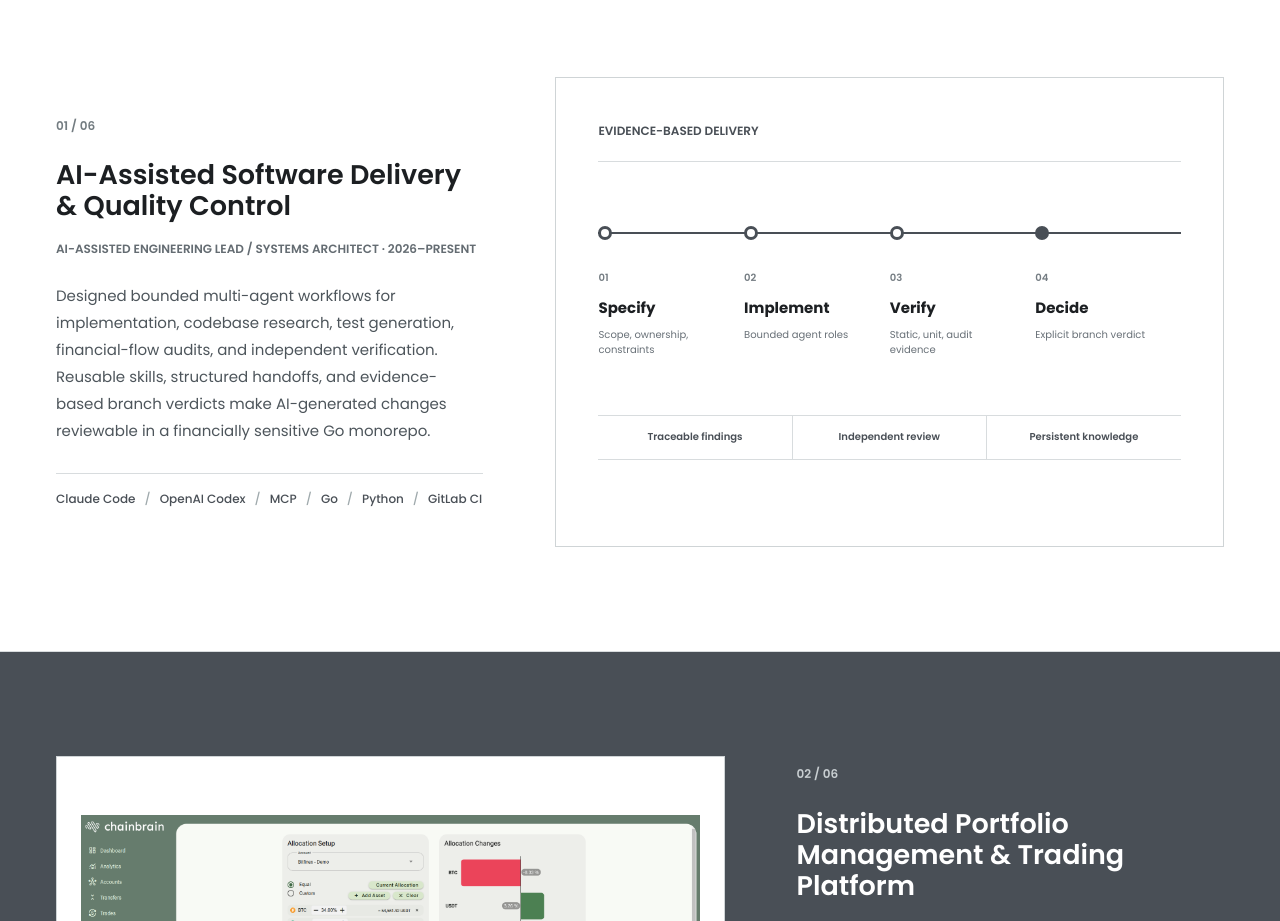
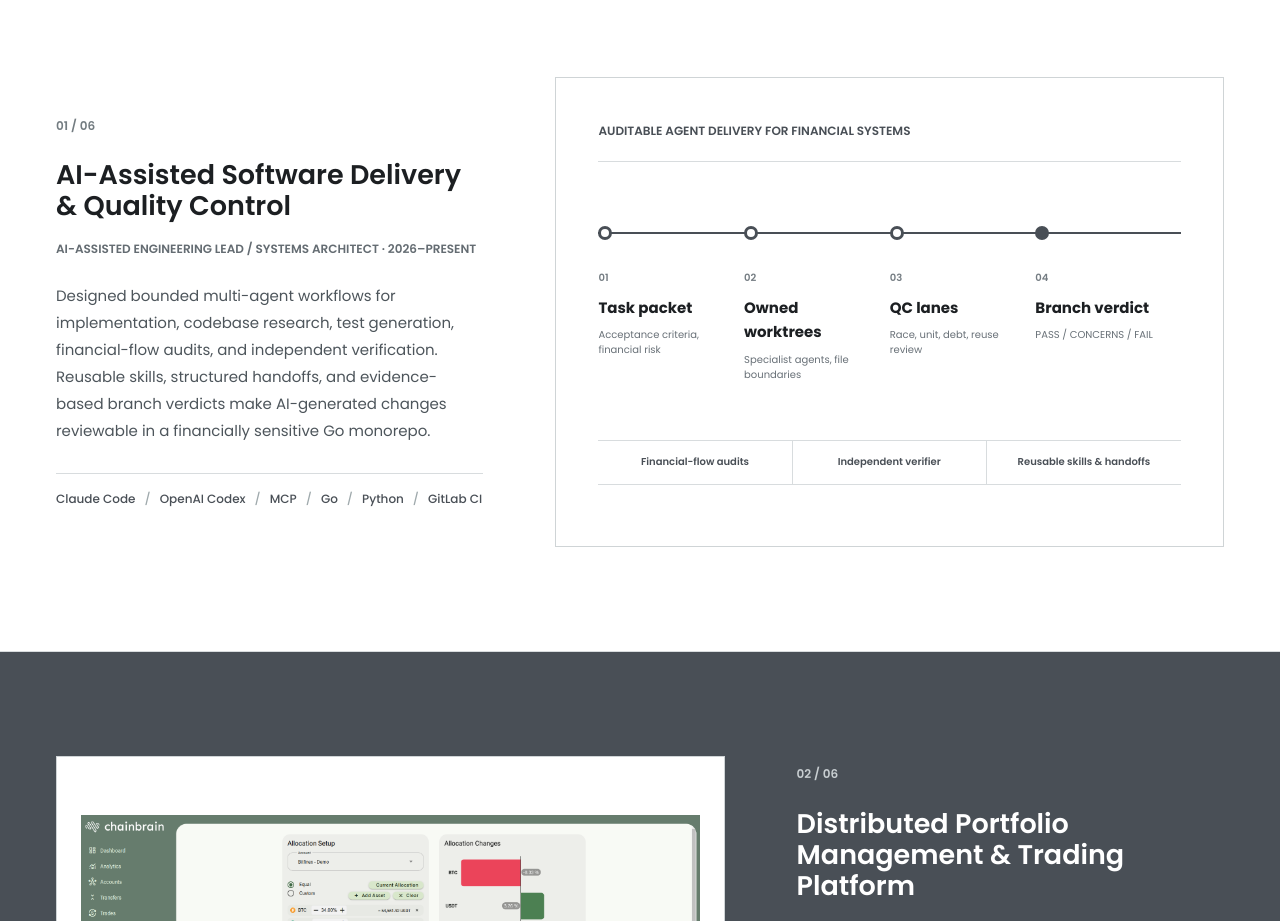
Before and after one commit to Cyberpwny/personal-website, a website: page index.html in a window 1280 px wide. Shown: the part 1540-2461 px from the top of the page. Drawn offline with Linux system fonts and the light colour scheme.

Commit message:
refactor: make AI delivery diagram concrete

```diff
--- a/index.html
+++ b/index.html
@@ -143,16 +143,16 @@
                 <li>Claude Code</li><li>OpenAI Codex</li><li>MCP</li><li>Go</li><li>Python</li><li>GitLab CI</li>
               </ul>
             </div>
-            <figure class="case-visual process-visual" aria-label="AI-assisted delivery workflow from task definition through independent verification">
-              <div class="process-kicker">Evidence-based delivery</div>
+            <figure class="case-visual process-visual" aria-label="Auditable agent delivery using task packets, owned worktrees, quality-control lanes, and branch verdicts">
+              <div class="process-kicker">Auditable agent delivery for financial systems</div>
               <ol class="process-flow">
-                <li><span>01</span><strong>Specify</strong><small>Scope, ownership, constraints</small></li>
-                <li><span>02</span><strong>Implement</strong><small>Bounded agent roles</small></li>
-                <li><span>03</span><strong>Verify</strong><small>Static, unit, audit evidence</small></li>
-                <li><span>04</span><strong>Decide</strong><small>Explicit branch verdict</small></li>
+                <li><span>01</span><strong>Task packet</strong><small>Acceptance criteria, financial risk</small></li>
+                <li><span>02</span><strong>Owned worktrees</strong><small>Specialist agents, file boundaries</small></li>
+                <li><span>03</span><strong>QC lanes</strong><small>Race, unit, debt, reuse review</small></li>
+                <li><span>04</span><strong>Branch verdict</strong><small>PASS / CONCERNS / FAIL</small></li>
               </ol>
               <div class="process-evidence">
-                <span>Traceable findings</span><span>Independent review</span><span>Persistent knowledge</span>
+                <span>Financial-flow audits</span><span>Independent verifier</span><span>Reusable skills &amp; handoffs</span>
               </div>
             </figure>
           </div>
```
Also changed, not shown: portfolio/portfolio.html (+5 -5 lines).
